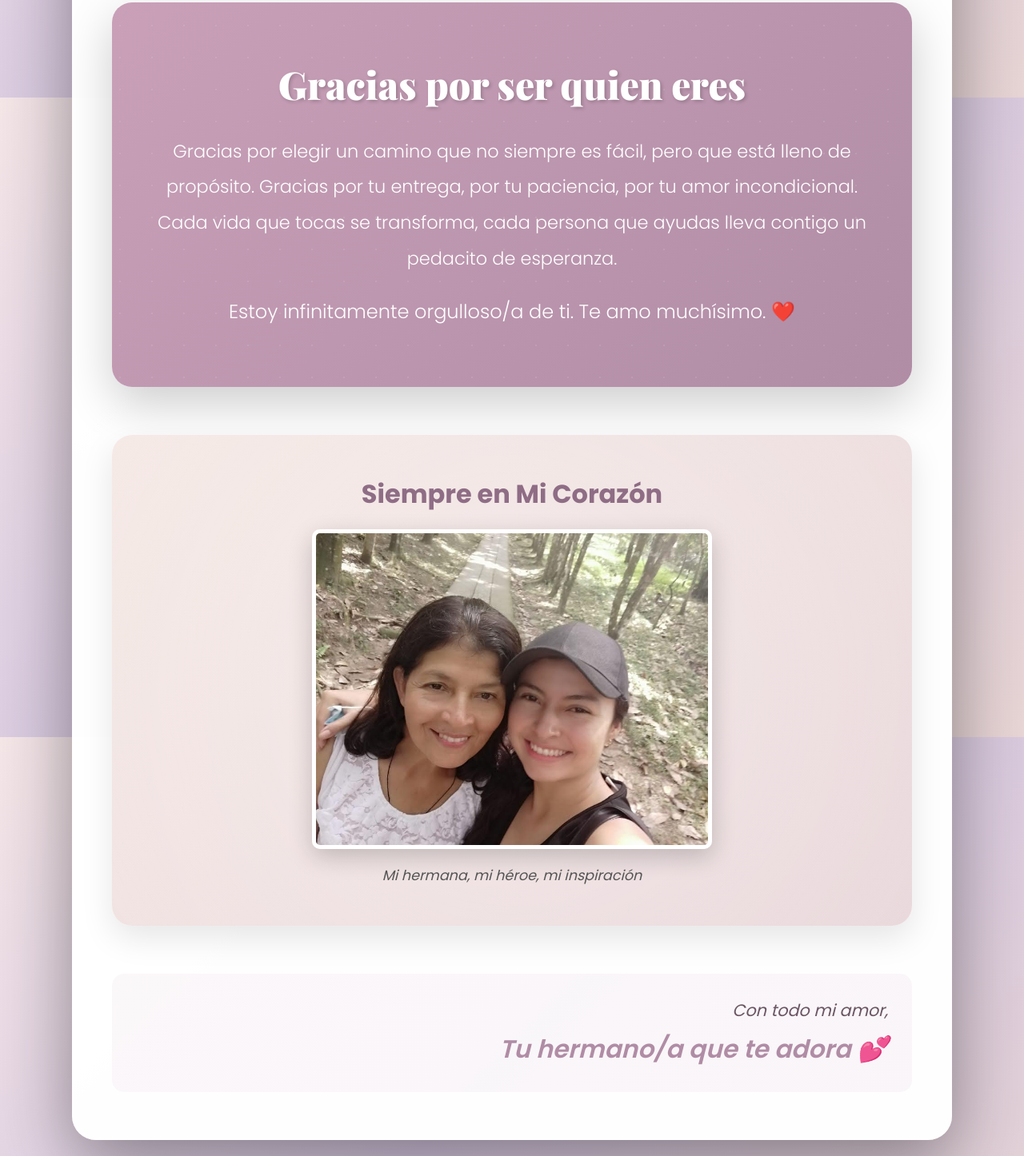
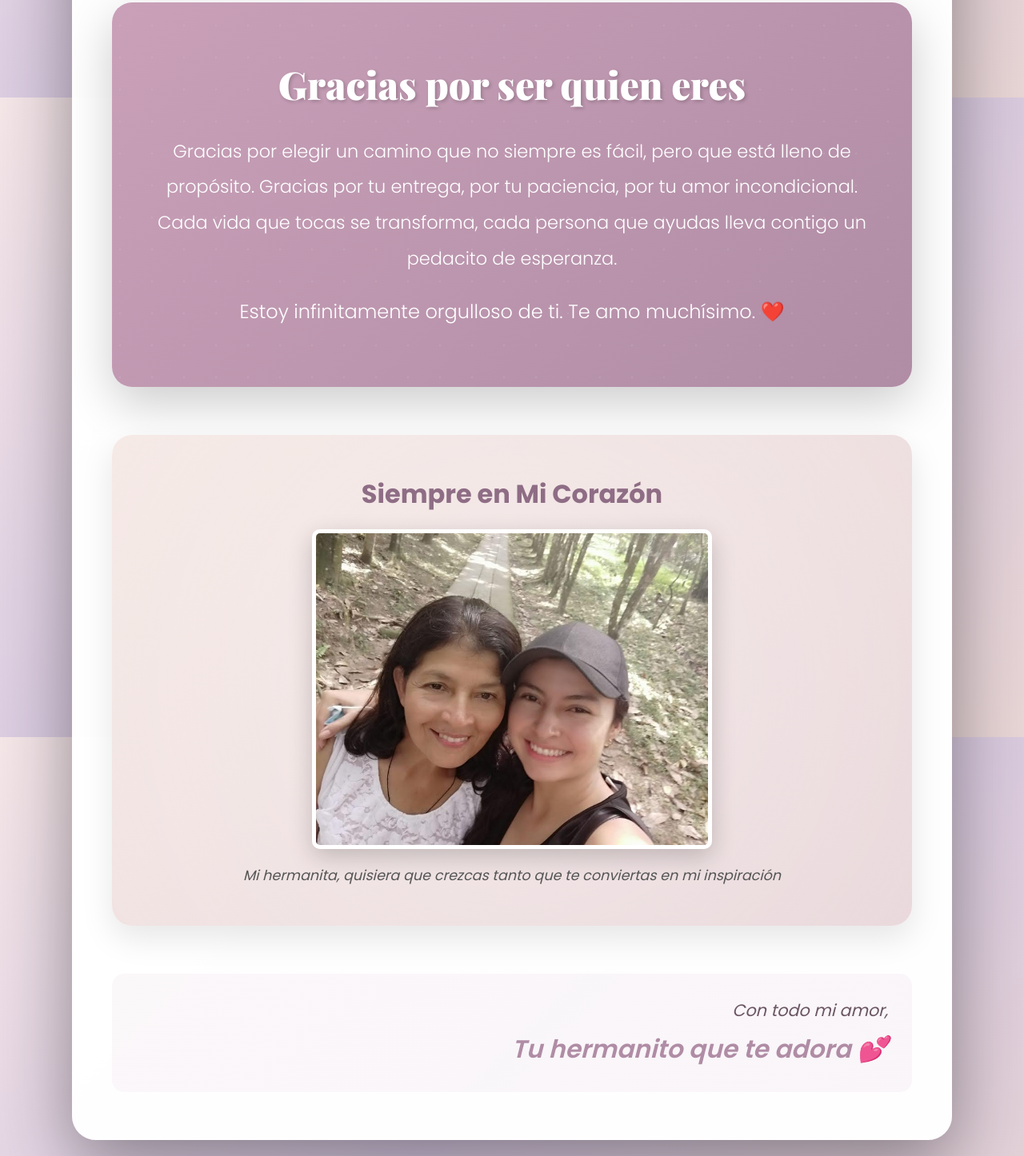
Before and after one commit to Tibaduiza1/dia-trabajo-social, a plain HTML site: page index.html in a window 1280 px wide. Shown: the part 3078-4524 px from the top of the page at 80% size. Drawn offline with nearby package versions, Linux system fonts and the light colour scheme.

Commit message:
Update index.html

```diff
--- a/index.html
+++ b/index.html
@@ -569,19 +569,19 @@
                     Cada vida que tocas se transforma, cada persona que ayudas lleva contigo un pedacito de esperanza.
                 </p>
                 <p style="margin-top: 20px; font-size: 1.5em;">
-                    Estoy infinitamente orgulloso/a de ti. Te amo muchísimo. ❤️
+                    Estoy infinitamente orgulloso de ti. Te amo muchísimo. ❤️
                 </p>
             </div>
 
             <div class="photo-section">
                 <h2 style="color: #8e6d85; margin-bottom: 20px; font-size: 2em;">Siempre en Mi Corazón</h2>
                 <img src="3.jpg" style="width: 100%; max-width: 500px; height: 400px; margin: 20px auto; display: block; object-fit: cover; border-radius: 10px; box-shadow: 0 10px 30px rgba(0,0,0,0.2); border: 5px solid #fff;">
-                <p class="photo-caption">Mi hermana, mi héroe, mi inspiración</p>
+                <p class="photo-caption">Mi hermanita, quisiera que crezcas tanto que te conviertas en mi inspiración</p>
             </div>
 
             <div class="signature">
                 <p>Con todo mi amor,</p>
-                <p style="font-size: 1.5em; margin-top: 10px;">Tu hermano/a que te adora 💕</p>
+                <p style="font-size: 1.5em; margin-top: 10px;">Tu hermanito que te adora 💕</p>
             </div>
         </div>
     </div>
```
